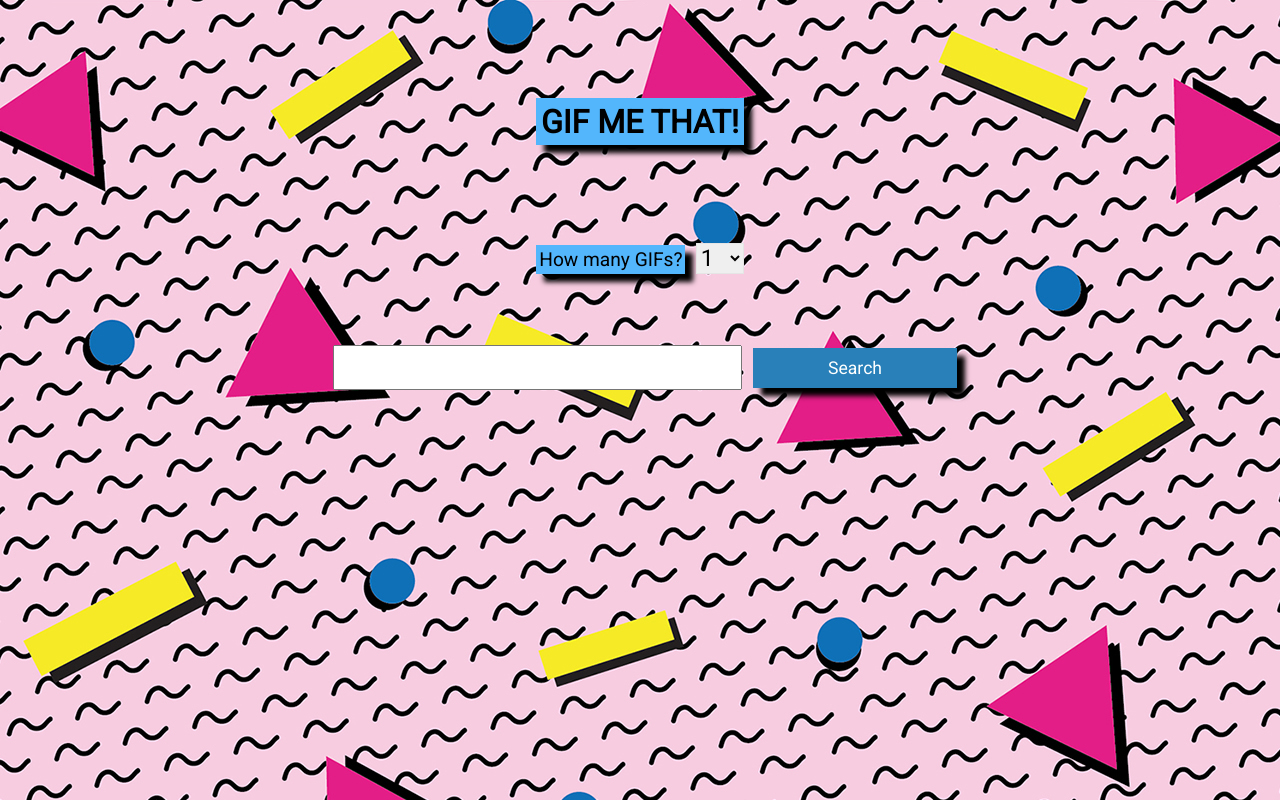
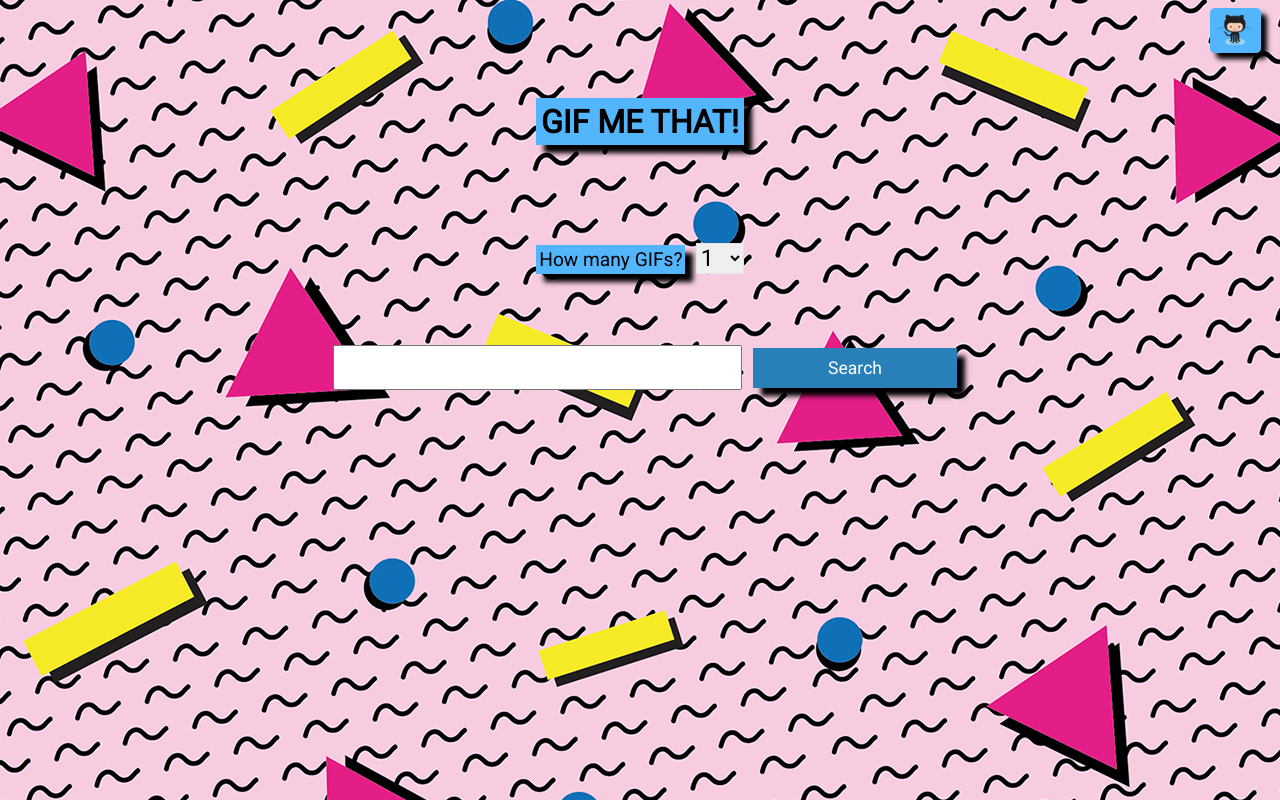
Before and after one commit to shellytang/gif-me-that, a React app: page / in a window 1280 px wide. Built offline with nearby package versions, Linux system fonts and the light colour scheme.

Commit message:
added octocat img with link to gh repo

```diff
--- a/src/component/app/index.js
+++ b/src/component/app/index.js
@@ -2,6 +2,7 @@ import React from 'react';
 import axios from 'axios';
 import SearchBar from '../search-bar';
 import GifList from '../gif-list';
+import octoCat from '../../img/octocat.png';
 
 const API_URL = 'https://api.giphy.com/v1/gifs';
 
@@ -44,6 +45,7 @@ class App extends React.Component {
   render() {
     return (
       <main>
+        <a href={'https://github.com/shellytang/gif-me-that'} target={'_blank'}><img src={octoCat} alt='github logo' className='githubLogo'/></a>
         <h1><span>GIF ME THAT!</span></h1>
         <SearchBar handleSearch={this.gifSearch} />
         {renderIf(this.state.results,
--- a/src/style/main.scss
+++ b/src/style/main.scss
@@ -25,7 +25,6 @@ h1 {
   margin-top: 10%;
   text-align: center;
   z-index: 1;
-
 }
 
 span {
@@ -99,3 +98,18 @@ button {
       margin: 2.5% 25% 2.5% 25%;
     }
 }
+
+.githubLogo {
+  background: #53b6fc;
+  border-radius: 10%;
+  padding: .5%;
+  position: absolute;
+  max-width: 4%;
+  right: 1.5%;
+  top: 1%;
+  box-shadow: 6px 6px 5px #000;
+  &:hover {
+  background: #a6d9fd;
+  }
+
+}
```
Also changed, not shown: src/img/octocat.png (added).
